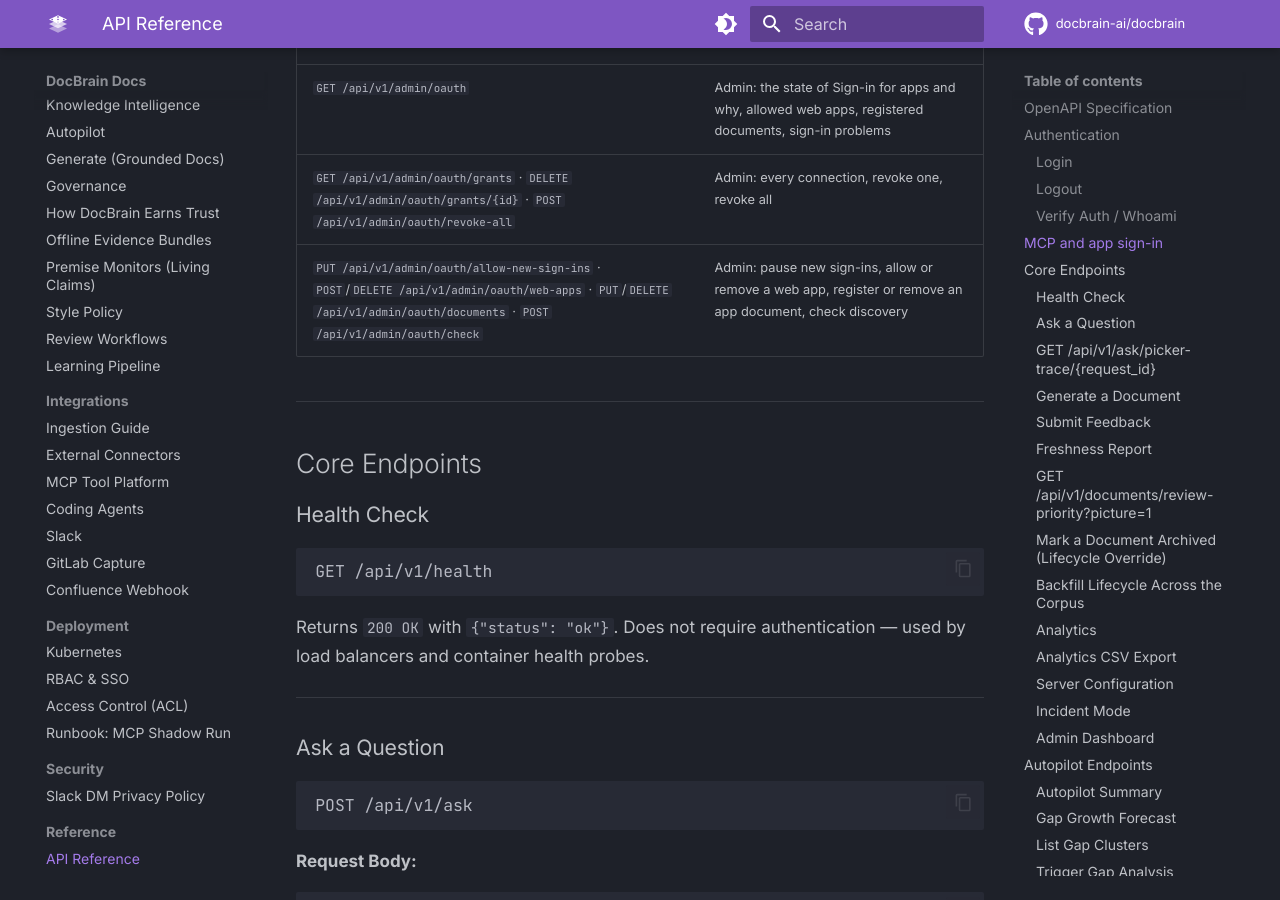
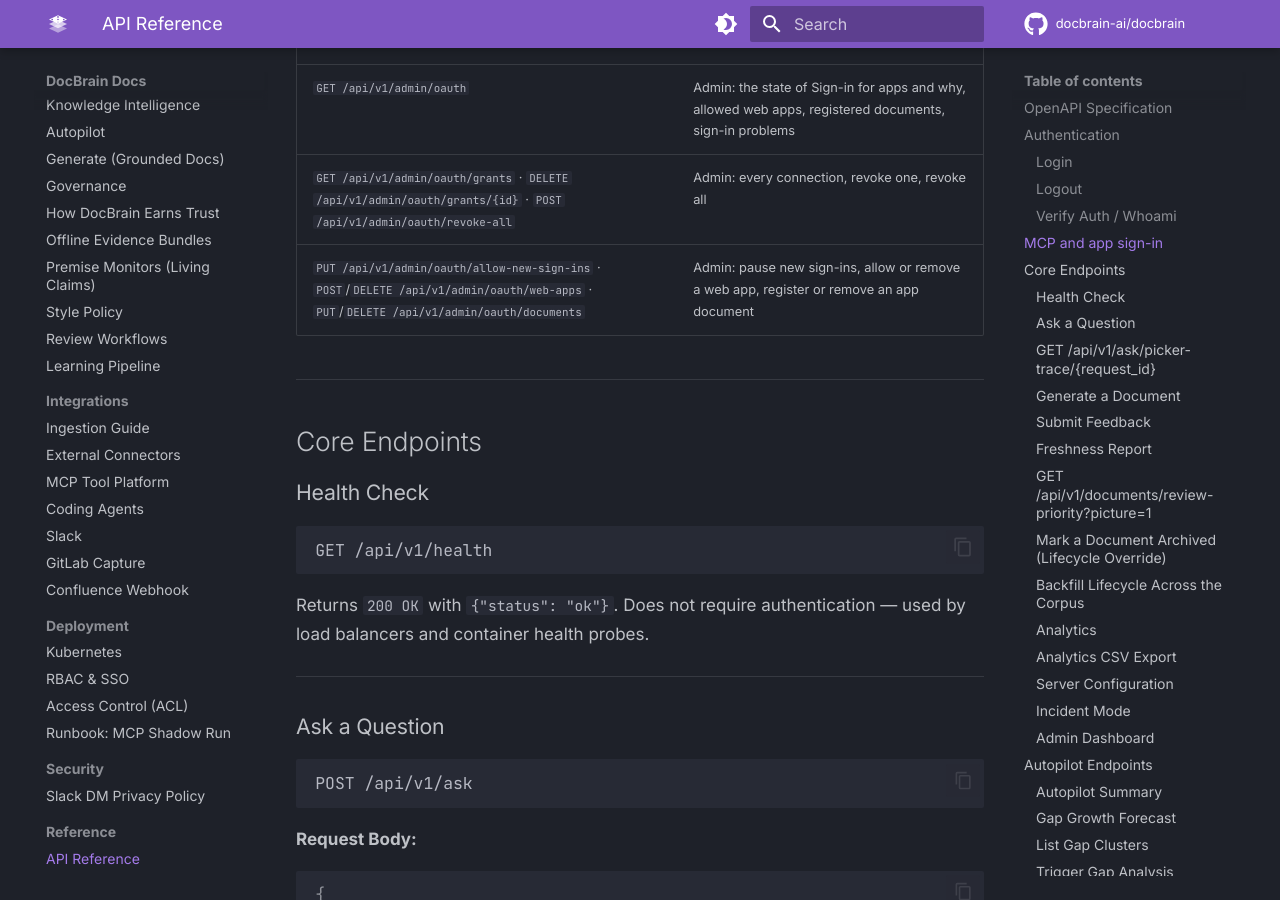
Before and after one commit to docbrain-ai/docbrain, an MkDocs documentation site: the page built from docs/api-reference.md, in a window 1280 px wide and 900 px high, scrolled down 3782 px. Built offline with MkDocs 1.6.1 and Material for MkDocs 9.7.7, drawn with Linux system fonts in a browser that asks for light colours; comment, search, counter and statistics services are not loaded.

Commit message:
api-reference: the admin discovery check endpoint is gone (Check now runs in the browser)

```diff
--- a/docs/api-reference.md
+++ b/docs/api-reference.md
@@ -128,7 +128,7 @@
 | `DELETE /api/v1/me/connected-apps/{id}` | Revokes one of them |
 | `GET /api/v1/admin/oauth` | Admin: the state of Sign-in for apps and why, allowed web apps, registered documents, sign-in problems |
 | `GET /api/v1/admin/oauth/grants` · `DELETE /api/v1/admin/oauth/grants/{id}` · `POST /api/v1/admin/oauth/revoke-all` | Admin: every connection, revoke one, revoke all |
-| `PUT /api/v1/admin/oauth/allow-new-sign-ins` · `POST`/`DELETE /api/v1/admin/oauth/web-apps` · `PUT`/`DELETE /api/v1/admin/oauth/documents` · `POST /api/v1/admin/oauth/check` | Admin: pause new sign-ins, allow or remove a web app, register or remove an app document, check discovery |
+| `PUT /api/v1/admin/oauth/allow-new-sign-ins` · `POST`/`DELETE /api/v1/admin/oauth/web-apps` · `PUT`/`DELETE /api/v1/admin/oauth/documents` | Admin: pause new sign-ins, allow or remove a web app, register or remove an app document |
 
 ---
 
```
